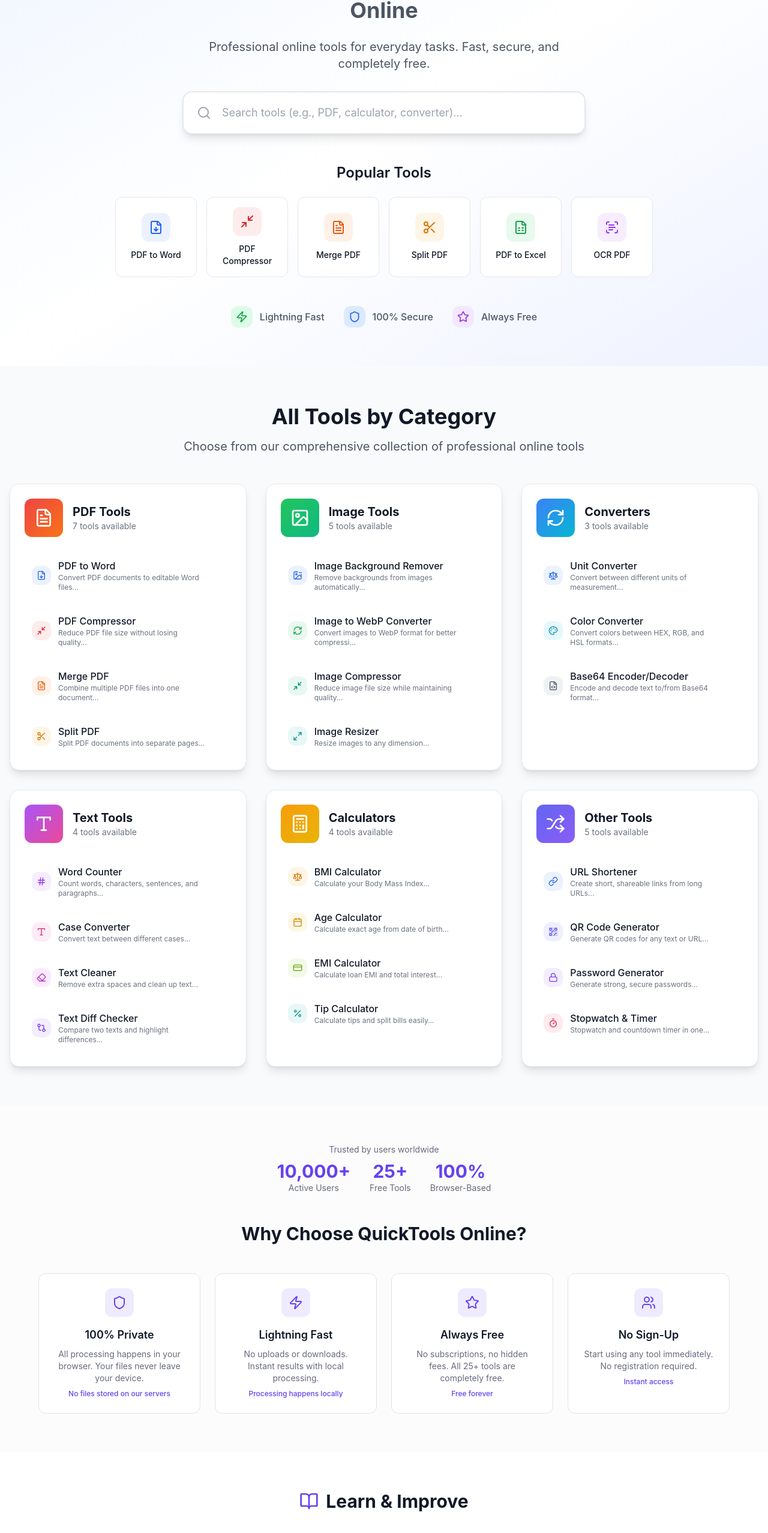
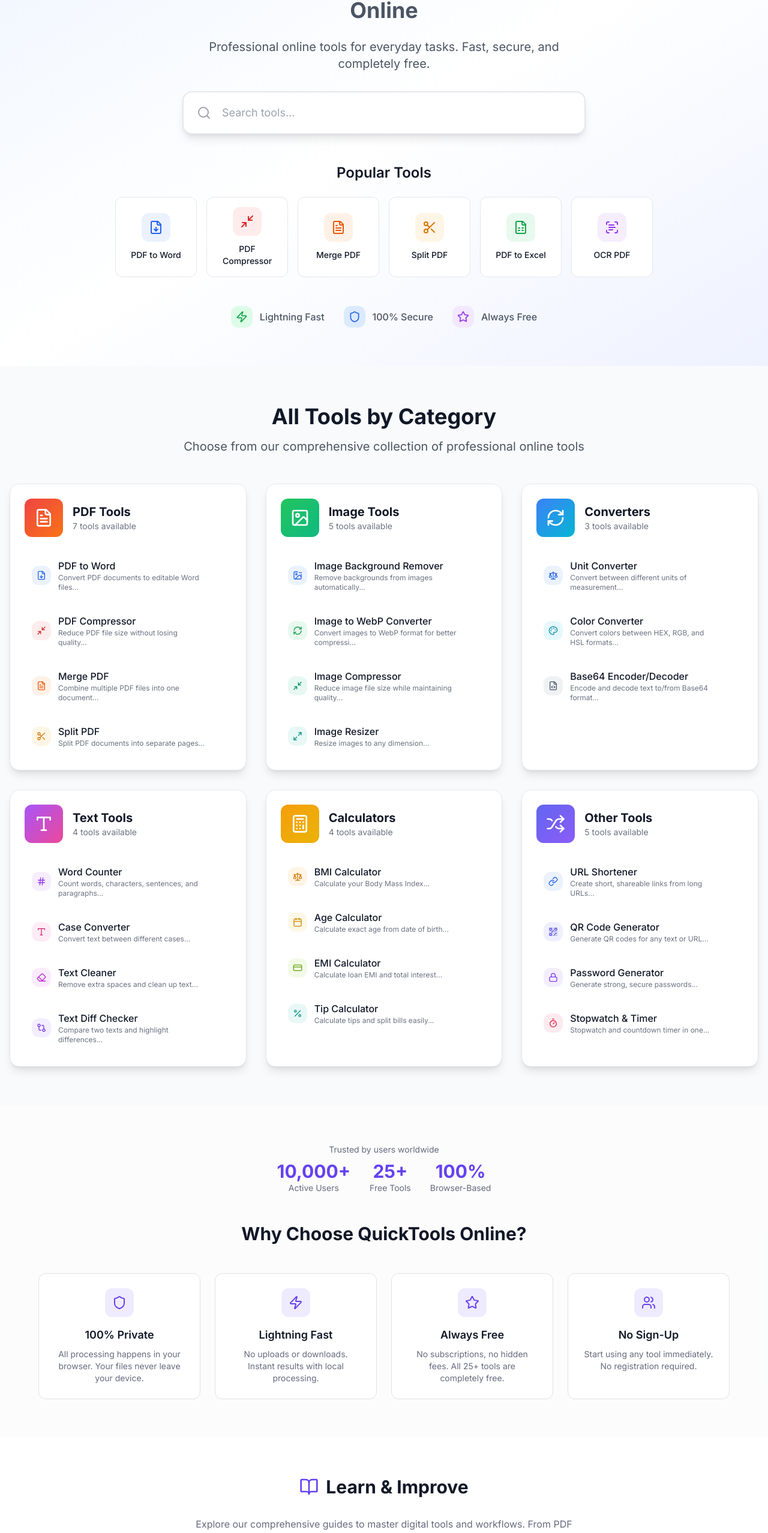
Before and after one commit to coastalwebdeveloper/QuickTools, a React (Vite) app: page / in a window 1280 px wide. Shown: the part 233-2788 px from the top of the page at 60% size. Built offline with nearby package versions, Linux system fonts and the light colour scheme; the HTML template or start-up script is replaced by a standard one.

Commit message:
Updated Website performence

```diff
--- a/index.html
+++ b/index.html
@@ -5,13 +5,16 @@
     <meta name="viewport" content="width=device-width, initial-scale=1.0" />
     <meta http-equiv="Content-Security-Policy" content="script-src 'self' 'unsafe-inline' 'unsafe-eval' blob: https://www.googletagmanager.com https://pagead2.googlesyndication.com https://cdn.ampproject.org https://unpkg.com https://ep2.adtrafficquality.google; connect-src 'self' blob: https://gmutkdowdxslpcgqmfeh.supabase.co https://www.google-analytics.com https://analytics.google.com https://ep1.adtrafficquality.google https://ep2.adtrafficquality.google https://cdn.ampproject.org https://staticimgly.com https://tinyurl.com; img-src 'self' data: https: blob:; worker-src 'self' blob:;" />
 
+    <!-- Preconnect to external domains -->
+    <link rel="preconnect" href="https://www.googletagmanager.com" crossorigin />
+    <link rel="preconnect" href="https://fonts.googleapis.com" crossorigin />
+    <link rel="preconnect" href="https://fonts.gstatic.com" crossorigin />
+
     <!-- Favicon -->
-    <link rel="icon" type="image/x-icon" href="https://www.quicktools.website/favicon.ico" />
-    <link rel="icon" type="image/png" sizes="16x16" href="https://www.quicktools.website/favicon-16x16.png" />
-    <link rel="icon" type="image/png" sizes="32x32" href="https://www.quicktools.website/favicon-32x32.png" />
-    <link rel="icon" type="image/png" sizes="96x96" href="https://www.quicktools.website/favicon-96x96.png" />
-    <link rel="apple-touch-icon" sizes="180x180" href="https://www.quicktools.website/apple-touch-icon.png" />
-    <link rel="manifest" href="https://www.quicktools.website/site.webmanifest" />
+    <link rel="icon" type="image/x-icon" href="/favicon.ico" />
+    <link rel="icon" type="image/png" sizes="32x32" href="/favicon-32x32.png" />
+    <link rel="apple-touch-icon" sizes="180x180" href="/apple-touch-icon.png" />
+    <link rel="manifest" href="/site.webmanifest" />
 
     <!-- Primary SEO -->
     <title>QuickTools Online - Free PDF, Image, Text, Converter & Calculator Tools</title>
@@ -38,16 +41,11 @@
     <!-- Google Verification -->
     <meta name="google-site-verification" content="h7vaAGhxsDt19dF-c4xIt4SeRjDYcLbZYcmkZES5YSM" />
 
-    <!-- Google Analytics -->
-    <script async src="https://www.googletagmanager.com/gtag/js?id=G-T4X81RD9WF"></script>
-    <script>
-      window.dataLayer = window.dataLayer || [];
-      function gtag(){dataLayer.push(arguments);}
-      gtag('js', new Date());
-      gtag('config', 'G-T4X81RD9WF');
-    </script>
+    <meta name="google-adsense-account" content="ca-pub-3563158757486902">
 
-    <meta name="google-adsense-account" content="ca-pub-3563158757486902">
+    <!-- Preload critical font -->
+    <link rel="preload" href="https://fonts.googleapis.com/css2?family=Inter:wght@400;500;600;700&display=swap" as="style" onload="this.onload=null;this.rel='stylesheet'" />
+    <noscript><link rel="stylesheet" href="https://fonts.googleapis.com/css2?family=Inter:wght@400;500;600;700&display=swap" /></noscript>
 
     <!-- JSON-LD: Organization Schema -->
     <script type="application/ld+json">
@@ -112,24 +110,36 @@
     }
     </script>
 
-    <script async src="https://pagead2.googlesyndication.com/pagead/js/adsbygoogle.js?client=ca-pub-3563158757486902"
-     crossorigin="anonymous"></script>
-
-     <script async custom-element="amp-auto-ads"
-        src="https://cdn.ampproject.org/v0/amp-auto-ads-0.1.js">
-     </script>
   </head>
 
   <body>
-
     <!-- React App -->
     <div id="root"></div>
     <script type="module" src="/src/main.tsx"></script>
 
+    <!-- Deferred Analytics -->
+    <script>
+      window.addEventListener('load', function() {
+        var script = document.createElement('script');
+        script.async = true;
+        script.src = 'https://www.googletagmanager.com/gtag/js?id=G-T4X81RD9WF';
+        document.head.appendChild(script);
+        window.dataLayer = window.dataLayer || [];
+        function gtag(){dataLayer.push(arguments);}
+        gtag('js', new Date());
+        gtag('config', 'G-T4X81RD9WF');
+      });
+    </script>
+
+    <!-- Deferred AdSense -->
+    <script>
+      window.addEventListener('load', function() {
+        var script = document.createElement('script');
+        script.async = true;
+        script.src = 'https://pagead2.googlesyndication.com/pagead/js/adsbygoogle.js?client=ca-pub-3563158757486902';
+        script.crossOrigin = 'anonymous';
+        document.head.appendChild(script);
+      });
+    </script>
   </body>
-
-  <amp-auto-ads type="adsense"
-        data-ad-client="ca-pub-3563158757486902">
-  </amp-auto-ads>
-
 </html>
--- a/src/components/HeroSection.tsx
+++ b/src/components/HeroSection.tsx
@@ -68,40 +68,36 @@ const HeroSection = () => {
 
   return (
     <section className="bg-gradient-to-br from-blue-50 via-white to-indigo-50 dark:from-gray-900 dark:via-gray-800 dark:to-gray-900">
-      <div className="container mx-auto px-4 py-16">
+      <div className="container mx-auto px-4 py-12 md:py-16">
         <div className="max-w-4xl mx-auto text-center">
-          {/* Main Title */}
-          <h1 className="text-5xl md:text-7xl font-bold text-gray-900 dark:text-white mb-6">
+          <h1 className="text-4xl md:text-7xl font-bold text-gray-900 dark:text-white mb-4 md:mb-6">
             <span className="bg-gradient-to-r from-blue-600 to-purple-600 bg-clip-text text-transparent">
               QuickTools
             </span>
             <br />
-            <span className="text-3xl md:text-4xl text-gray-600 dark:text-gray-300">Online</span>
+            <span className="text-2xl md:text-4xl text-gray-600 dark:text-gray-300">Online</span>
           </h1>
 
-          {/* Subtitle */}
-          <p className="text-xl text-gray-600 dark:text-gray-300 mb-8 max-w-2xl mx-auto">
+          <p className="text-lg md:text-xl text-gray-600 dark:text-gray-300 mb-6 md:mb-8 max-w-2xl mx-auto">
             Professional online tools for everyday tasks. Fast, secure, and completely free.
           </p>
 
-          {/* Search Bar */}
-          <div className="relative max-w-2xl mx-auto mb-12">
+          <div className="relative max-w-2xl mx-auto mb-8 md:mb-12">
             <div className="relative">
-              <Search className="absolute left-6 top-1/2 -translate-y-1/2 w-6 h-6 text-gray-400" />
+              <Search className="absolute left-4 md:left-6 top-1/2 -translate-y-1/2 w-5 h-5 md:w-6 md:h-6 text-gray-400" />
               <input
                 ref={searchInputRef}
                 type="text"
-                placeholder="Search tools (e.g., PDF, calculator, converter)..."
+                placeholder="Search tools..."
                 value={searchQuery}
                 onChange={(e) => handleSearch(e.target.value)}
                 onKeyDown={handleKeyDown}
                 onFocus={() => searchQuery && setShowResults(true)}
                 onBlur={() => setTimeout(() => setShowResults(false), 200)}
-                className="w-full pl-16 pr-6 py-5 text-lg rounded-2xl bg-white dark:bg-gray-800 border-2 border-gray-200 dark:border-gray-700 shadow-lg focus:border-blue-500 focus:ring-4 focus:ring-blue-500/20 transition-all outline-none"
+                className="w-full pl-12 md:pl-16 pr-4 md:pr-6 py-4 md:py-5 text-base md:text-lg rounded-2xl bg-white dark:bg-gray-800 border-2 border-gray-200 dark:border-gray-700 shadow-lg focus:border-blue-500 focus:ring-4 focus:ring-blue-500/20 transition-all outline-none"
               />
             </div>
 
-            {/* Search Results */}
             {showResults && searchResults.length > 0 && (
               <div className="absolute top-full left-0 right-0 mt-2 bg-white dark:bg-gray-800 border border-gray-200 dark:border-gray-700 rounded-xl shadow-2xl overflow-hidden z-50">
                 {searchResults.slice(0, 6).map((tool, index) => {
@@ -133,22 +129,21 @@ const HeroSection = () => {
             )}
           </div>
 
-          {/* Quick Access Tools */}
-          <div className="mb-12">
-            <h2 className="text-2xl font-semibold text-gray-900 dark:text-white mb-6">Popular Tools</h2>
-            <div className="grid grid-cols-2 md:grid-cols-3 lg:grid-cols-6 gap-4">
+          <div className="mb-8 md:mb-12">
+            <h2 className="text-xl md:text-2xl font-semibold text-gray-900 dark:text-white mb-4 md:mb-6">Popular Tools</h2>
+            <div className="grid grid-cols-2 md:grid-cols-3 lg:grid-cols-6 gap-3 md:gap-4">
               {popularTools.map((tool) => {
                 const Icon = tool.icon;
                 return (
                   <button
                     key={tool.id}
                     onClick={() => navigate(tool.path)}
-                    className="group p-4 bg-white dark:bg-gray-800 rounded-xl border border-gray-200 dark:border-gray-700 hover:border-blue-300 dark:hover:border-blue-600 hover:shadow-lg transition-all duration-200"
+                    className="group p-3 md:p-4 bg-white dark:bg-gray-800 rounded-xl border border-gray-200 dark:border-gray-700 hover:border-blue-300 dark:hover:border-blue-600 hover:shadow-lg transition-all duration-200"
                   >
-                    <div className={`p-3 rounded-lg ${tool.color} mb-3 mx-auto w-fit`}>
-                      <Icon className="w-6 h-6" />
+                    <div className={`p-2 md:p-3 rounded-lg ${tool.color} mb-2 md:mb-3 mx-auto w-fit`}>
+                      <Icon className="w-5 h-5 md:w-6 md:h-6" />
                     </div>
-                    <p className="text-sm font-medium text-gray-900 dark:text-white group-hover:text-blue-600 dark:group-hover:text-blue-400">
+                    <p className="text-xs md:text-sm font-medium text-gray-900 dark:text-white group-hover:text-blue-600 dark:group-hover:text-blue-400">
                       {tool.name}
                     </p>
                   </button>
@@ -157,25 +152,24 @@ const HeroSection = () => {
             </div>
           </div>
 
-          {/* Features */}
-          <div className="flex flex-wrap justify-center gap-8">
-            <div className="flex items-center gap-3 text-gray-600 dark:text-gray-300">
+          <div className="flex flex-wrap justify-center gap-4 md:gap-8">
+            <div className="flex items-center gap-2 md:gap-3 text-gray-600 dark:text-gray-300">
               <div className="p-2 bg-green-100 dark:bg-green-900/30 rounded-lg">
-                <Zap className="w-5 h-5 text-green-600 dark:text-green-400" />
+                <Zap className="w-4 h-4 md:w-5 md:h-5 text-green-600 dark:text-green-400" />
               </div>
-              <span className="font-medium">Lightning Fast</span>
+              <span className="text-sm md:text-base font-medium">Lightning Fast</span>
             </div>
-            <div className="flex items-center gap-3 text-gray-600 dark:text-gray-300">
+            <div className="flex items-center gap-2 md:gap-3 text-gray-600 dark:text-gray-300">
               <div className="p-2 bg-blue-100 dark:bg-blue-900/30 rounded-lg">
-                <Shield className="w-5 h-5 text-blue-600 dark:text-blue-400" />
+                <Shield className="w-4 h-4 md:w-5 md:h-5 text-blue-600 dark:text-blue-400" />
               </div>
-              <span className="font-medium">100% Secure</span>
+              <span className="text-sm md:text-base font-medium">100% Secure</span>
             </div>
-            <div className="flex items-center gap-3 text-gray-600 dark:text-gray-300">
+            <div className="flex items-center gap-2 md:gap-3 text-gray-600 dark:text-gray-300">
               <div className="p-2 bg-purple-100 dark:bg-purple-900/30 rounded-lg">
-                <Star className="w-5 h-5 text-purple-600 dark:text-purple-400" />
+                <Star className="w-4 h-4 md:w-5 md:h-5 text-purple-600 dark:text-purple-400" />
               </div>
-              <span className="font-medium">Always Free</span>
+              <span className="text-sm md:text-base font-medium">Always Free</span>
             </div>
           </div>
         </div>
--- a/src/index.css
+++ b/src/index.css
@@ -1,8 +1,6 @@
 @tailwind base;
 @tailwind components;
 @tailwind utilities;
-
-@import url('https://fonts.googleapis.com/css2?family=Inter:wght@300;400;500;600;700;800&family=JetBrains+Mono:wght@400;500&display=swap');
 
 @layer base {
   :root {
@@ -118,11 +116,11 @@
 
   body {
     @apply bg-white dark:bg-gray-900 text-gray-900 dark:text-white font-sans antialiased;
-    font-family: 'Inter', system-ui, sans-serif;
+    font-family: 'Inter', -apple-system, BlinkMacSystemFont, 'Segoe UI', system-ui, sans-serif;
   }
 
   code, pre {
-    font-family: 'JetBrains Mono', monospace;
+    font-family: 'JetBrains Mono', 'Courier New', monospace;
   }
 }
 
--- a/src/pages/Index.tsx
+++ b/src/pages/Index.tsx
@@ -13,93 +13,86 @@ const Index = () => {
         <HeroSection />
         <CategorySection />
 
-        {/* Value Proposition Section */}
-        <section className="py-16 bg-muted/30">
+        <section className="py-12 md:py-16 bg-muted/30">
           <div className="container mx-auto px-4">
             <div className="max-w-6xl mx-auto">
-              {/* Trust Stats */}
-              <div className="text-center mb-12">
+              <div className="text-center mb-8 md:mb-12">
                 <p className="text-sm text-muted-foreground mb-2">Trusted by users worldwide</p>
-                <div className="flex flex-wrap justify-center gap-8 text-center">
+                <div className="flex flex-wrap justify-center gap-6 md:gap-8 text-center">
                   <div>
-                    <p className="text-3xl font-bold text-primary">10,000+</p>
-                    <p className="text-sm text-muted-foreground">Active Users</p>
+                    <p className="text-2xl md:text-3xl font-bold text-primary">10,000+</p>
+                    <p className="text-xs md:text-sm text-muted-foreground">Active Users</p>
                   </div>
                   <div>
-                    <p className="text-3xl font-bold text-primary">25+</p>
-                    <p className="text-sm text-muted-foreground">Free Tools</p>
+                    <p className="text-2xl md:text-3xl font-bold text-primary">25+</p>
+                    <p className="text-xs md:text-sm text-muted-foreground">Free Tools</p>
                   </div>
                   <div>
-                    <p className="text-3xl font-bold text-primary">100%</p>
-                    <p className="text-sm text-muted-foreground">Browser-Based</p>
+                    <p className="text-2xl md:text-3xl font-bold text-primary">100%</p>
+                    <p className="text-xs md:text-sm text-muted-foreground">Browser-Based</p>
                   </div>
                 </div>
               </div>
 
-              <h2 className="text-3xl font-bold text-center mb-12">Why Choose QuickTools Online?</h2>
-              <div className="grid md:grid-cols-2 lg:grid-cols-4 gap-6">
-                <div className="bg-card border border-border rounded-xl p-6 text-center">
+              <h2 className="text-2xl md:text-3xl font-bold text-center mb-8 md:mb-12">Why Choose QuickTools Online?</h2>
+              <div className="grid md:grid-cols-2 lg:grid-cols-4 gap-4 md:gap-6">
+                <div className="bg-card border border-border rounded-xl p-4 md:p-6 text-center">
                   <div className="inline-flex p-3 bg-primary/10 rounded-lg mb-4">
                     <Shield className="w-6 h-6 text-primary" />
                   </div>
-                  <h3 className="text-lg font-semibold mb-2">100% Private</h3>
+                  <h3 className="text-base md:text-lg font-semibold mb-2">100% Private</h3>
                   <p className="text-sm text-muted-foreground">All processing happens in your browser. Your files never leave your device.</p>
-                  <p className="text-xs text-primary mt-2 font-medium">No files stored on our servers</p>
                 </div>
-                <div className="bg-card border border-border rounded-xl p-6 text-center">
+                <div className="bg-card border border-border rounded-xl p-4 md:p-6 text-center">
                   <div className="inline-flex p-3 bg-primary/10 rounded-lg mb-4">
                     <Zap className="w-6 h-6 text-primary" />
                   </div>
-                  <h3 className="text-lg font-semibold mb-2">Lightning Fast</h3>
+                  <h3 className="text-base md:text-lg font-semibold mb-2">Lightning Fast</h3>
                   <p className="text-sm text-muted-foreground">No uploads or downloads. Instant results with local processing.</p>
-                  <p className="text-xs text-primary mt-2 font-medium">Processing happens locally</p>
                 </div>
-                <div className="bg-card border border-border rounded-xl p-6 text-center">
+                <div className="bg-card border border-border rounded-xl p-4 md:p-6 text-center">
                   <div className="inline-flex p-3 bg-primary/10 rounded-lg mb-4">
                     <Star className="w-6 h-6 text-primary" />
                   </div>
-                  <h3 className="text-lg font-semibold mb-2">Always Free</h3>
+                  <h3 className="text-base md:text-lg font-semibold mb-2">Always Free</h3>
                   <p className="text-sm text-muted-foreground">No subscriptions, no hidden fees. All 25+ tools are completely free.</p>
-                  <p className="text-xs text-primary mt-2 font-medium">Free forever</p>
                 </div>
-                <div className="bg-card border border-border rounded-xl p-6 text-center">
+                <div className="bg-card border border-border rounded-xl p-4 md:p-6 text-center">
                   <div className="inline-flex p-3 bg-primary/10 rounded-lg mb-4">
                     <Users className="w-6 h-6 text-primary" />
                   </div>
-                  <h3 className="text-lg font-semibold mb-2">No Sign-Up</h3>
+                  <h3 className="text-base md:text-lg font-semibold mb-2">No Sign-Up</h3>
                   <p className="text-sm text-muted-foreground">Start using any tool immediately. No registration required.</p>
-                  <p className="text-xs text-primary mt-2 font-medium">Instant access</p>
                 </div>
               </div>
             </div>
           </div>
         </section>
 
-        {/* Resources Section */}
-        <section className="py-16">
+        <section className="py-12 md:py-16">
           <div className="container mx-auto px-4">
             <div className="max-w-4xl mx-auto">
-              <div className="flex items-center justify-center gap-3 mb-8">
-                <BookOpen className="w-8 h-8 text-primary" />
-                <h2 className="text-3xl font-bold">Learn & Improve</h2>
+              <div className="flex items-center justify-center gap-3 mb-6 md:mb-8">
+                <BookOpen className="w-6 h-6 md:w-8 md:h-8 text-primary" />
+                <h2 className="text-2xl md:text-3xl font-bold">Learn & Improve</h2>
               </div>
-              <p className="text-center text-muted-foreground mb-12 max-w-2xl mx-auto">
+              <p className="text-center text-muted-foreground mb-8 md:mb-12 max-w-2xl mx-auto text-sm md:text-base">
                 Explore our comprehensive guides to master digital tools and workflows. From PDF management to image optimization, we've got you covered.
               </p>
-              <div className="grid md:grid-cols-2 gap-6">
-                <Link to="/blog/pdf-best-practices" className="group bg-card border border-border rounded-xl p-6 hover:shadow-lg transition-all hover:border-primary/50">
-                  <h3 className="text-xl font-semibold mb-2 group-hover:text-primary transition-colors">PDF Management Best Practices</h3>
-                  <p className="text-muted-foreground mb-3">Master the art of PDF document management with professional techniques for merging, splitting, and organizing files efficiently.</p>
+              <div className="grid md:grid-cols-2 gap-4 md:gap-6">
+                <Link to="/blog/pdf-best-practices" className="group bg-card border border-border rounded-xl p-4 md:p-6 hover:shadow-lg transition-all hover:border-primary/50">
+                  <h3 className="text-lg md:text-xl font-semibold mb-2 group-hover:text-primary transition-colors">PDF Management Best Practices</h3>
+                  <p className="text-sm text-muted-foreground mb-3">Master the art of PDF document management with professional techniques for merging, splitting, and organizing files efficiently.</p>
                   <span className="text-primary text-sm font-medium">Read Guide →</span>
                 </Link>
-                <Link to="/blog/image-optimization" className="group bg-card border border-border rounded-xl p-6 hover:shadow-lg transition-all hover:border-primary/50">
-                  <h3 className="text-xl font-semibold mb-2 group-hover:text-primary transition-colors">Image Optimization Complete Guide</h3>
-                  <p className="text-muted-foreground mb-3">Learn professional techniques to reduce image file sizes while maintaining visual quality for web and print applications.</p>
+                <Link to="/blog/image-optimization" className="group bg-card border border-border rounded-xl p-4 md:p-6 hover:shadow-lg transition-all hover:border-primary/50">
+                  <h3 className="text-lg md:text-xl font-semibold mb-2 group-hover:text-primary transition-colors">Image Optimization Complete Guide</h3>
+                  <p className="text-sm text-muted-foreground mb-3">Learn professional techniques to reduce image file sizes while maintaining visual quality for web and print applications.</p>
                   <span className="text-primary text-sm font-medium">Read Guide →</span>
                 </Link>
               </div>
-              <div className="text-center mt-8">
-                <Link to="/blog" className="inline-flex items-center gap-2 px-6 py-3 bg-primary text-primary-foreground rounded-lg hover:bg-primary/90 transition-colors font-medium">
+              <div className="text-center mt-6 md:mt-8">
+                <Link to="/blog" className="inline-flex items-center gap-2 px-6 py-3 bg-primary text-primary-foreground rounded-lg hover:bg-primary/90 transition-colors font-medium text-sm md:text-base">
                   View All Resources
                 </Link>
               </div>
```
Also changed, not shown: vite.config.ts (+15 -1 lines), 1 other file (tests, documents, lock files or other folders).
